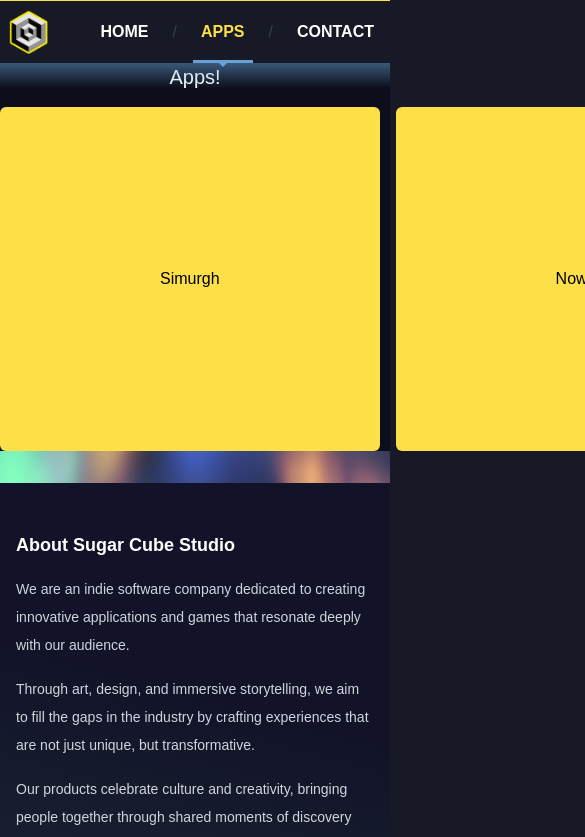
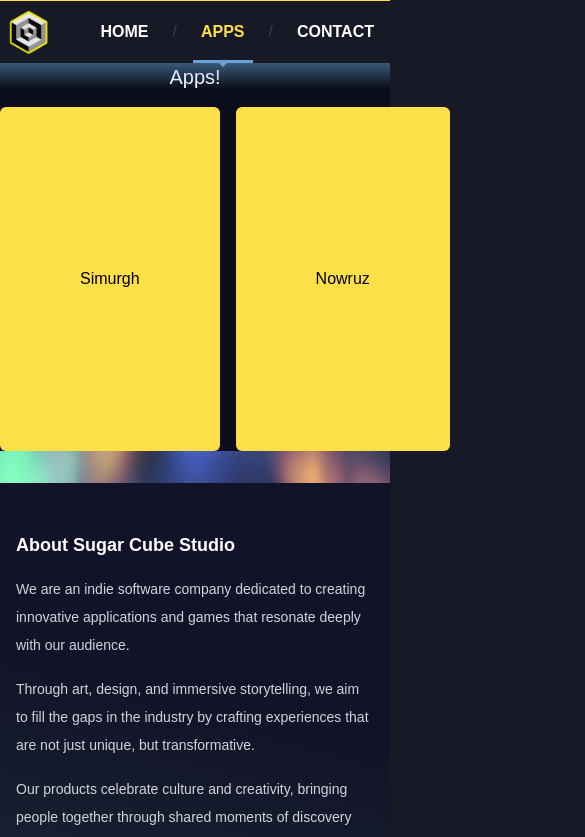
Before and after one commit to westwick/sugarcubestudio, a Nuxt app: page /apps in a window 390 px wide. Shown: the top 837 px of the page, 585 px wide, since content can reach past the window. Built offline with nearby package versions, Linux system fonts and the light colour scheme.

Commit message:
improves responsive behavior on small screens for app buttons

```diff
--- a/pages/apps/index.vue
+++ b/pages/apps/index.vue
@@ -24,6 +24,6 @@
 }
 
 .app-button {
-  @apply bg-yellow-300 text-black px-40 py-40 rounded-md;
+  @apply bg-yellow-300 text-black px-20 py-40 rounded-md;
 }
 </style>
```
